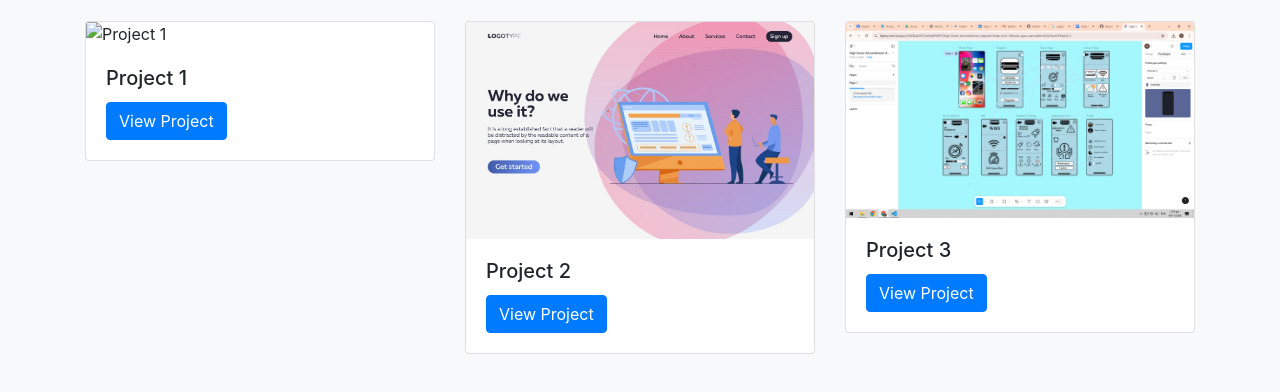
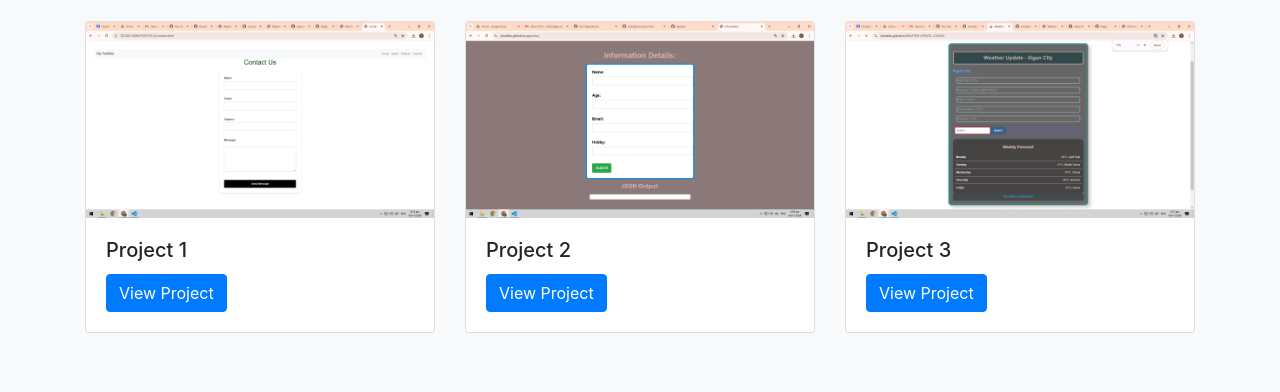
Before and after one commit to charddss/contact-form, a plain HTML site: page index.html in a window 1280 px wide. Shown: the part 700-1092 px from the top of the page. Drawn offline with nearby package versions, Linux system fonts and the light colour scheme.

Commit message:
updated files

```diff
--- a/index.html
+++ b/index.html
@@ -71,7 +71,7 @@
         <div class="row mt-4">
           <div class="col-md-4">
             <div class="card mb-4">
-              <img src="code.jpg" class="card-img-top" alt="Project 1" />
+              <img src="contact us.png" class="card-img-top" alt="Project 1" />
               <div class="card-body">
                 <h5 class="card-title">Project 1</h5>
 
@@ -81,7 +81,7 @@
           </div>
           <div class="col-md-4">
             <div class="card mb-4">
-              <img src="project2.jpg" class="card-img-top" alt="Project 2" />
+              <img src="info.png" class="card-img-top" alt="Project 2" />
               <div class="card-body">
                 <h5 class="card-title">Project 2</h5>
                 <a href="#" class="btn btn-primary">View Project</a>
@@ -90,7 +90,7 @@
           </div>
           <div class="col-md-4">
             <div class="card mb-4">
-              <img src="img2.png" class="card-img-top" alt="Project 3" />
+              <img src="weather.png" class="card-img-top" alt="Project 3" />
               <div class="card-body">
                 <h5 class="card-title">Project 3</h5>
                 <a href="#" class="btn btn-primary">View Project</a>
```
Also changed, not shown: contact us.png (added), info.png (added), weather.png (added).
